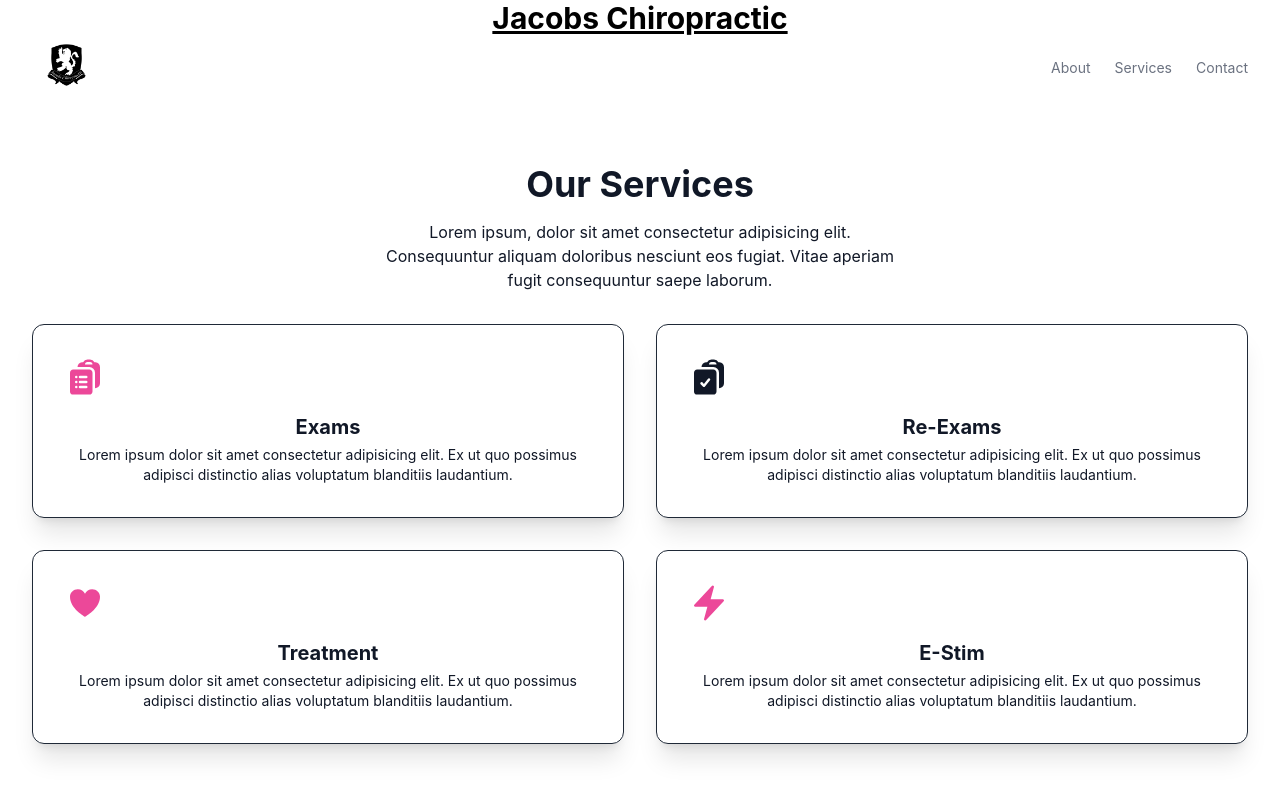
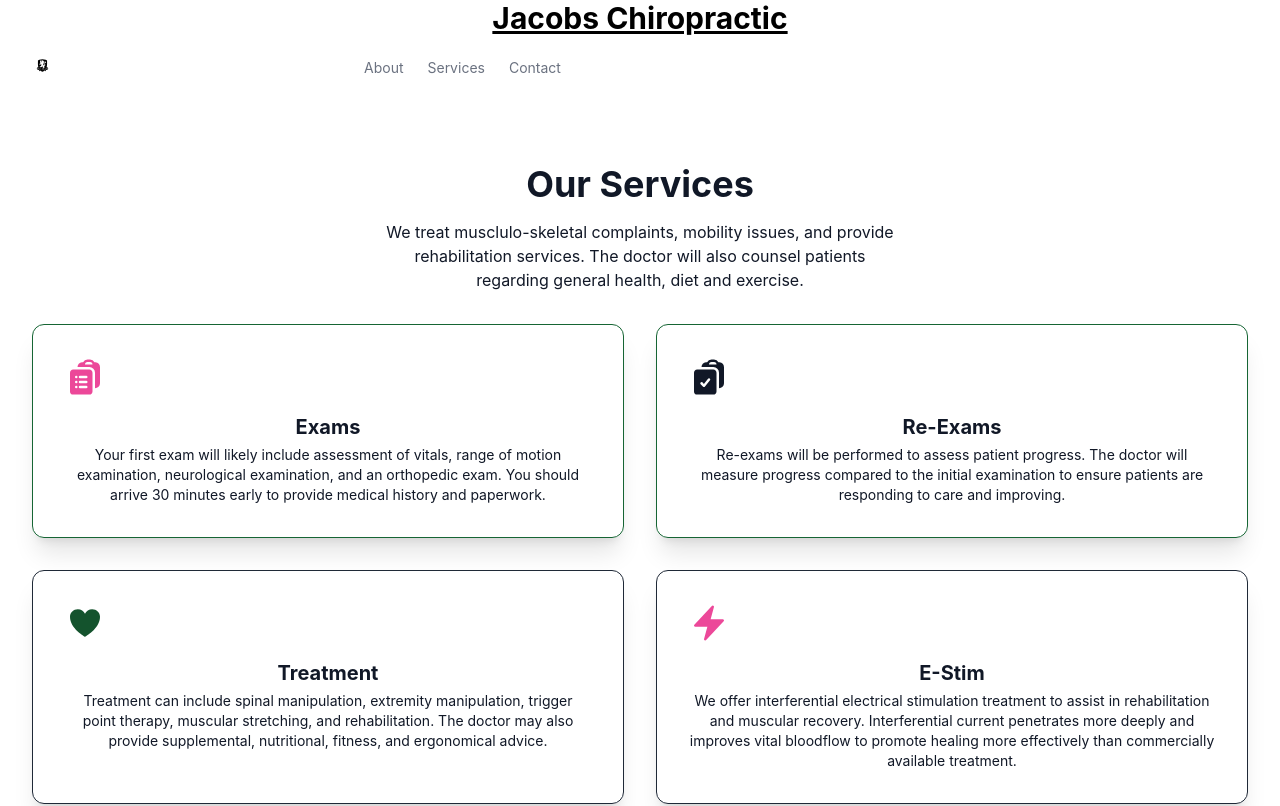
Before and after one commit to friedmanalexg/jacobs-chiro-page, a React (Create React App) app: page /services in a window 1280 px wide. Shown: the top 806 px of the page. Built offline with nearby package versions, Linux system fonts and the light colour scheme.

Commit message:
wrote content with dr jacobs

```diff
--- a/src/components/Contact.js
+++ b/src/components/Contact.js
@@ -30,13 +30,18 @@ const Contact = () => {
                   Dr. Brett C Jacobs D.C.<br/>
                   243 W State St <br/>
                   Newcomerstown, OH 43832 <br/>
-                  1-XXX-XXX-XXXX <br/>
+
                   </p>
                 <h2 class="text-2xl font-bold sm:text-1xl">
                   Make an Appointment
                 </h2>
-                  <p class="mt-4 text-gray-600">Email bretty@brettysemail.com<br/>
-                  or call or visit between 8AM and 5:30PM</p>
+                  <p class="mt-4 text-gray-600">To schedule an appointment,<br/>
+                  please call during our business hours (8AM and 5:30PM). <br/>
+                  Leave a message and we will return your call.
+                  </p>
+                <h2 class="text-2xl font-bold sm:text-1xl">
+                  1-740-492-4382
+                </h2>
 
               </div>
             </div>
--- a/src/components/Home.js
+++ b/src/components/Home.js
@@ -24,7 +24,7 @@ const Home = () => {
 
         <a
           href="/contact"
-          class="mt-8 inline-flex items-center rounded border border-indigo-600 bg-indigo-600 px-8 py-3 text-white hover:bg-transparent hover:text-indigo-600 focus:outline-none focus:ring active:text-indigo-500"
+          class="mt-8 inline-flex items-center rounded border border-pink-500 bg-pink-600 px-8 py-3 text-white hover:bg-transparent hover:text-indigo-600 focus:outline-none focus:ring active:text-indigo-500"
         >
           <span class="text-sm font-medium"> Make an Appointment </span>
 
--- a/src/components/Navbar.js
+++ b/src/components/Navbar.js
@@ -1,5 +1,5 @@
 import React from 'react'
-import logo from "../assets/logo.jpeg";
+import logo from "../assets/svglogo.svg";
 
 
 const Navbar = () => {
@@ -15,6 +15,8 @@ const Navbar = () => {
                     <span className="inline-flex">
 
                     <img
+
+                    class="h-10"
                     src={logo}
                     alt='lion logo'
                     className='logo'
--- a/src/components/Services.js
+++ b/src/components/Services.js
@@ -8,15 +8,14 @@ const Services = () => {
           <h2 class="text-3xl font-bold sm:text-4xl">Our Services</h2>
 
           <p class="mt-4 text-gray-900">
-            Lorem ipsum, dolor sit amet consectetur adipisicing elit. Consequuntur
-            aliquam doloribus nesciunt eos fugiat. Vitae aperiam fugit consequuntur
-            saepe laborum.
+            We treat musclulo-skeletal complaints, mobility issues, and provide rehabilitation services.
+            The doctor will also counsel patients regarding general health, diet and exercise.
           </p>
         </div>
 
         <div class="mt-8 grid grid-cols-1 gap-8 md:grid-cols-2 lg:grid-cols-2">
           <a
-            class="block rounded-xl border border-gray-800 p-8 shadow-xl transition hover:border-pink-500/10 hover:shadow-pink-500/10"
+            class="block rounded-xl border border-green-800 p-8 shadow-xl transition hover:border-green-500/10 hover:shadow-green-500/10"
             href="/services/digital-campaigns"
           >
             <svg xmlns="http://www.w3.org/2000/svg" viewBox="0 0 24 24" fill="currentColor" className="h-10 w-10 text-pink-500">
@@ -28,13 +27,13 @@ const Services = () => {
             <h2 class="mt-4 text-xl font-bold text-gray-900">Exams</h2>
 
             <p class="mt-1 text-sm text-gray-900">
-              Lorem ipsum dolor sit amet consectetur adipisicing elit. Ex ut quo
-              possimus adipisci distinctio alias voluptatum blanditiis laudantium.
+              Your first exam will likely include assessment of vitals, range of motion examination, neurological examination, and an orthopedic exam.
+              You should arrive 30 minutes early to provide medical history and paperwork.
             </p>
           </a>
 
           <a
-            class="block rounded-xl border border-gray-800 p-8 shadow-xl transition hover:border-pink-500/10 hover:shadow-pink-500/10"
+            class="block rounded-xl border border-green-800 p-8 shadow-xl transition hover:border-green-500/10 hover:shadow-green-500/10"
             href="/services/digital-campaigns"
           >
            <svg xmlns="http://www.w3.org/2000/svg" viewBox="0 0 24 24" fill="currentColor" className="w-10 h-10">
@@ -46,8 +45,8 @@ const Services = () => {
             <h2 class="mt-4 text-xl font-bold text-gray-900">Re-Exams</h2>
 
             <p class="mt-1 text-sm text-gray-900">
-              Lorem ipsum dolor sit amet consectetur adipisicing elit. Ex ut quo
-              possimus adipisci distinctio alias voluptatum blanditiis laudantium.
+              Re-exams will be performed to assess patient progress. The doctor will measure progress compared to the initial examination
+              to ensure patients are responding to care and improving.
             </p>
           </a>
 
@@ -55,15 +54,15 @@ const Services = () => {
             class="block rounded-xl border border-gray-800 p-8 shadow-xl transition hover:border-pink-500/10 hover:shadow-pink-500/10"
             href="/services/digital-campaigns"
           >
-            <svg xmlns="http://www.w3.org/2000/svg" fill="currentColor" viewBox="0 0 24 24" className="h-10 w-10 text-pink-500">
+            <svg xmlns="http://www.w3.org/2000/svg" fill="currentColor" viewBox="0 0 24 24" className="h-10 w-10 text-green-900">
               <path strokeLinecap="round" strokeLinejoin="round" d="M21 8.25c0-2.485-2.099-4.5-4.688-4.5-1.935 0-3.597 1.126-4.312 2.733-.715-1.607-2.377-2.733-4.313-2.733C5.1 3.75 3 5.765 3 8.25c0 7.22 9 12 9 12s9-4.78 9-12z" />
             </svg>
 
             <h2 class="mt-4 text-xl font-bold text-gray-900">Treatment</h2>
 
             <p class="mt-1 text-sm text-gray-900">
-              Lorem ipsum dolor sit amet consectetur adipisicing elit. Ex ut quo
-              possimus adipisci distinctio alias voluptatum blanditiis laudantium.
+              Treatment can include spinal manipulation, extremity manipulation, trigger point therapy, muscular stretching, and rehabilitation.
+              The doctor may also provide supplemental, nutritional, fitness, and ergonomical advice.
             </p>
           </a>
 
@@ -79,8 +78,8 @@ const Services = () => {
             <h2 class="mt-4 text-xl font-bold text-gray-900">E-Stim</h2>
 
             <p class="mt-1 text-sm text-gray-900">
-              Lorem ipsum dolor sit amet consectetur adipisicing elit. Ex ut quo
-              possimus adipisci distinctio alias voluptatum blanditiis laudantium.
+              We offer interferential electrical stimulation treatment to assist in rehabilitation and muscular recovery. Interferential current
+              penetrates more deeply and improves vital bloodflow to promote healing more effectively than commercially available treatment.
             </p>
           </a>
 
```
Also changed, not shown: src/assets/svglogo.svg (added), 1 other file (tests, documents, lock files or other folders).
